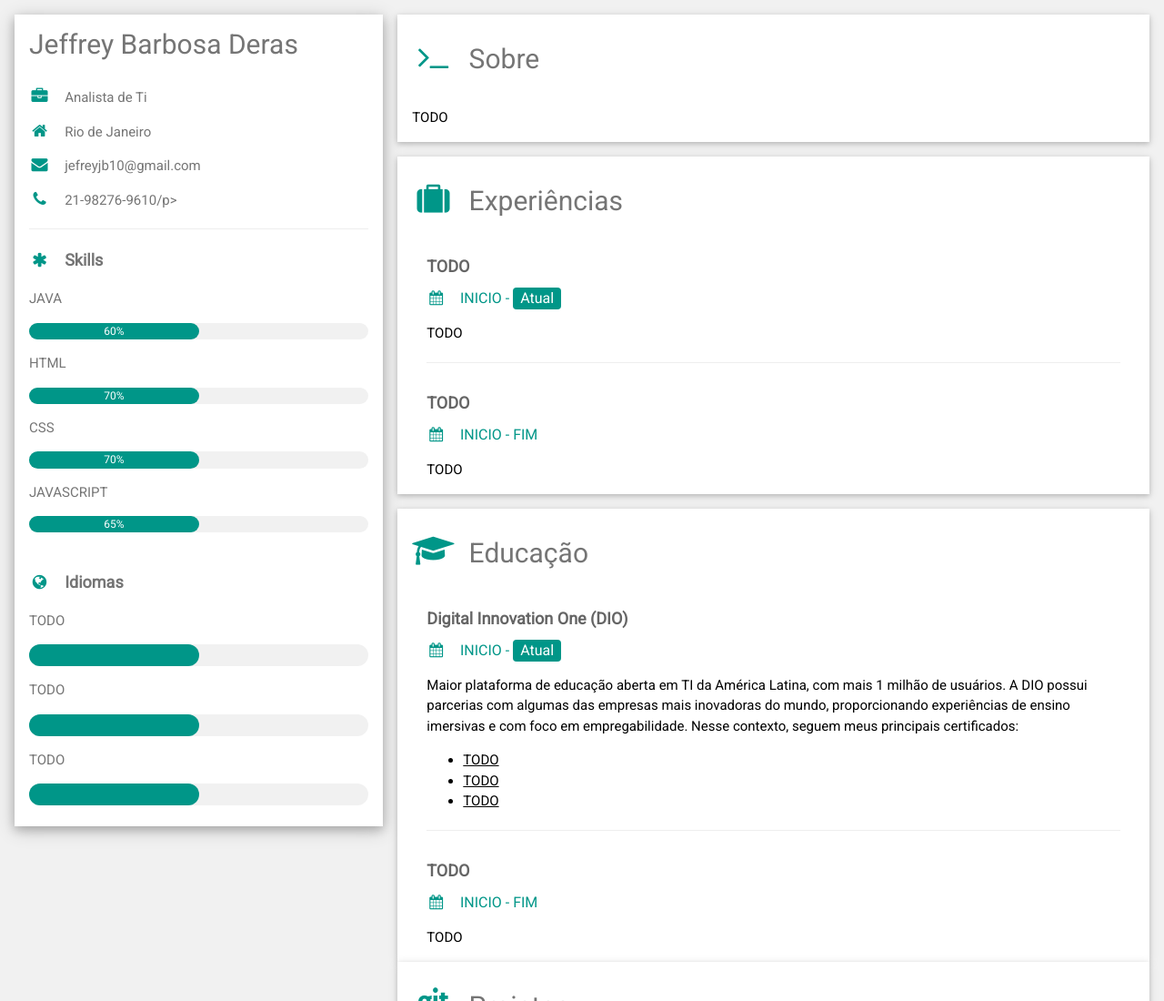
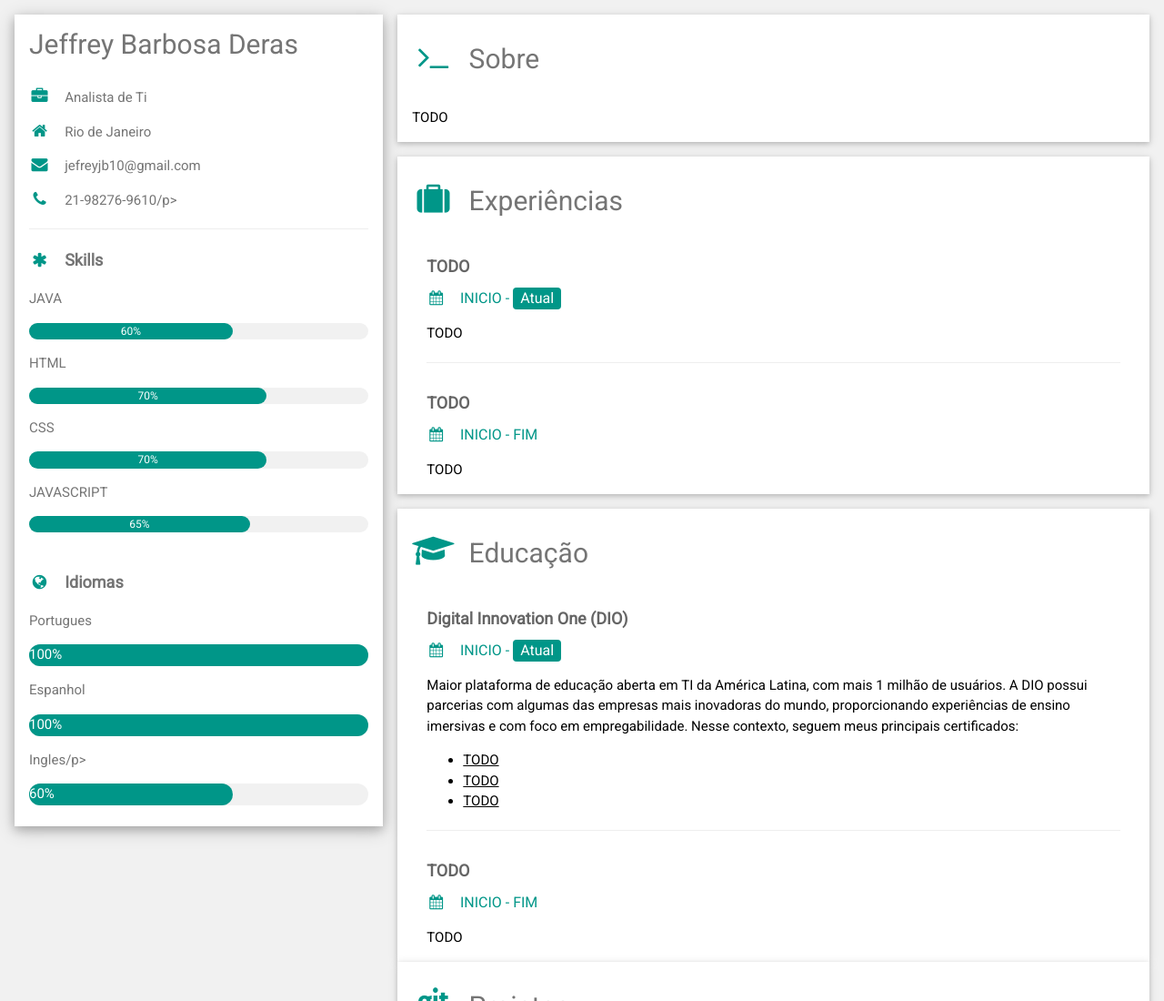
Before and after one commit to JeffreyDeras/Jeffrey-Barbosa-Deras-Curriculum, a plain HTML site: page index.html in a window 1280 px wide. Shown: the top 1100 px of the page at 91% size. Drawn offline with nearby package versions, Linux system fonts and the light colour scheme.

Commit message:
2ª alteração

```diff
--- a/index.html
+++ b/index.html
@@ -47,36 +47,36 @@
               </p>
               <p>JAVA</p>
               <div class="w3-light-grey w3-round-xlarge w3-small">
-                <div class="w3-container w3-center w3-round-xlarge w3-teal" style="width:50%">60%</div>
+                <div class="w3-container w3-center w3-round-xlarge w3-teal" style="width:60%">60%</div>
               </div>
               <p>HTML</p>
               <div class="w3-light-grey w3-round-xlarge w3-small">
-                <div class="w3-container w3-center w3-round-xlarge w3-teal" style="width:50%">70%</div>
+                <div class="w3-container w3-center w3-round-xlarge w3-teal" style="width:70%">70%</div>
               </div>
               <p>CSS</p>
               <div class="w3-light-grey w3-round-xlarge w3-small">
-                <div class="w3-container w3-center w3-round-xlarge w3-teal" style="width:50%">70%</div>
+                <div class="w3-container w3-center w3-round-xlarge w3-teal" style="width:70%">70%</div>
               </div>
               <p>JAVASCRIPT</p>
               <div class="w3-light-grey w3-round-xlarge w3-small">
-                <div class="w3-container w3-center w3-round-xlarge w3-teal" style="width:50%">65%</div>
+                <div class="w3-container w3-center w3-round-xlarge w3-teal" style="width:65%">65%</div>
               </div>
               <br>
 
               <p class="w3-large w3-text-theme">
                 <b><i class="fa fa-globe fa-fw w3-margin-right w3-text-teal"></i>Idiomas</b>
               </p>
-              <p>TODO</p>
+              <p>Portugues</p>
               <div class="w3-light-grey w3-round-xlarge">
-                <div class="w3-round-xlarge w3-teal" style="height:24px;width:50%"></div>
+                <div class="w3-round-xlarge w3-teal" style="height:24px;width:100%">100%</div>
               </div>
-              <p>TODO</p>
+              <p>Espanhol</p>
               <div class="w3-light-grey w3-round-xlarge">
-                <div class="w3-round-xlarge w3-teal" style="height:24px;width:50%"></div>
+                <div class="w3-round-xlarge w3-teal" style="height:24px;width:100%">100%</div>
               </div>
-              <p>TODO</p>
+              <p>Ingles/p>
               <div class="w3-light-grey w3-round-xlarge">
-                <div class="w3-round-xlarge w3-teal" style="height:24px;width:50%"></div>
+                <div class="w3-round-xlarge w3-teal" style="height:24px;width:60%">60%</div>
               </div>
               <br>
             </div>
```
